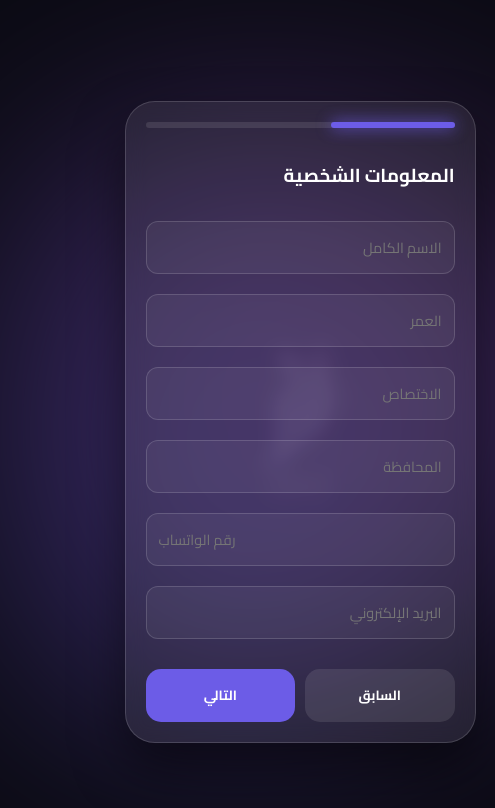
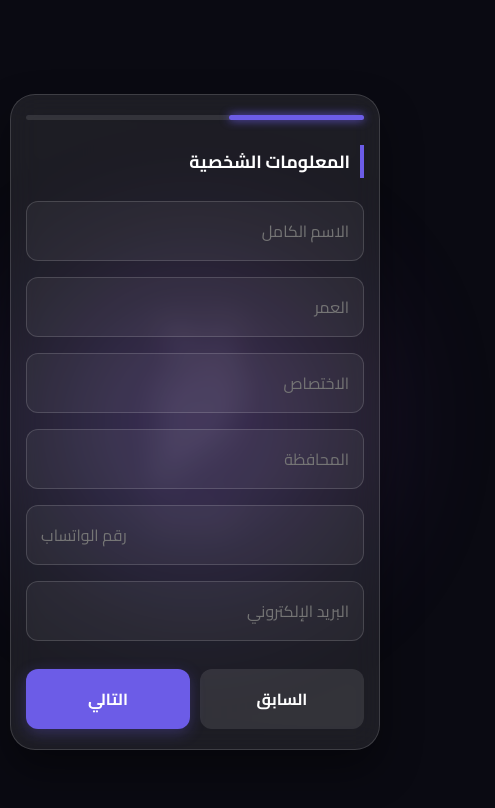
Before and after one commit to AtharFoundation/Athar, a plain HTML site: page index.html in a window 390 px wide. Both pictures are taken after a click on the button "ابدأ الآن". Shown: the whole page, 495 px wide, since content can reach past the window. Drawn offline with Linux system fonts and the light colour scheme.

Commit message:
Update index.html
jjj

```diff
--- a/index.html
+++ b/index.html
@@ -3,7 +3,7 @@
 
 <head>
     <meta charset="UTF-8">
-    <meta name="viewport" content="width=device-width, initial-scale=1.0">
+    <meta name="viewport" content="width=device-width, initial-scale=1.0, maximum-scale=1.0, user-scalable=no">
     <title>فريق أثر - استمارة الانضمام</title>
     <link rel="preconnect" href="https://fonts.googleapis.com">
     <link rel="preconnect" href="https://fonts.gstatic.com" crossorigin>
@@ -23,93 +23,81 @@
             box-sizing: border-box;
             transition: all 0.3s cubic-bezier(0.25, 0.8, 0.25, 1);
             font-family: 'Cairo', sans-serif;
+            -webkit-tap-highlight-color: transparent;
         }
 
         body {
             margin: 0;
             background: var(--bg-dark);
-            height: 100vh;
+            min-height: 100vh;
             display: flex;
             justify-content: center;
             align-items: center;
-            overflow: hidden;
             color: white;
             position: relative;
-            max-width: 100%;
+            width: 100%;
             overflow-x: hidden;
-            padding: 0;
-            /* ضروري لتموضع الشعار */
+            padding: 20px 10px;
         }
 
-        /* --- 1. إضافة الشعار في الخلفية --- */
+        /* --- الخلفية والشعار --- */
         body::before {
             content: "";
-            position: absolute;
+            position: fixed;
             top: 0;
             left: 0;
             width: 100%;
             height: 100%;
-            /* استبدل الرابط التالي برابط شعار المؤسسة */
             background-image: url('/logo.png');
             background-position: center;
             background-repeat: no-repeat;
-            /* حجم الشعار (يمكنك تعديل 50% لتكبيره أو تصغيره) */
-            background-size: 50%;
-            /* شفافية الشعار (0.1 تعني شفاف جداً، 0.9 تعني غامق) */
-            opacity: 0.15;
+            background-size: 70%;
+            opacity: 0.1;
             z-index: -2;
-            /* ليكون خلف الأنيميشن السائل */
             pointer-events: none;
-            /* لضمان عدم تأثيره على النقرات */
         }
 
         .liquid-bg {
-            position: absolute;
+            position: fixed;
             top: 50%;
             left: 50%;
-            width: 600px;
-            height: 600px;
+            width: 300px;
+            height: 300px;
             background: linear-gradient(45deg, var(--primary), #8e44ad);
-            filter: blur(120px);
-            border-radius: 40% 60% 70% 30% / 40% 50% 60% 50%;
+            filter: blur(80px);
+            border-radius: 50%;
             z-index: -1;
             transform: translate(-50%, -50%);
-            animation: liquid-move 20s infinite linear;
-            opacity: 0.4;
-            pointer-events: none; /* لضمان عدم تداخلها مع اللمس */
-            overflow: hidden;
+            opacity: 0.3;
+            pointer-events: none;
         }
-
-
 
         .container {
             background: var(--glass);
-            backdrop-filter: blur(10px);
-            -webkit-backdrop-filter: blur(25px);
+            backdrop-filter: blur(15px);
+            -webkit-backdrop-filter: blur(15px);
             border: 1px solid var(--glass-border);
-            border-radius: 30px;
-            width: 95%;
-            max-width: 550px;
-            padding: 40px;
-            box-shadow: 0 25px 50px rgba(0, 0, 0, 0.5);
+            border-radius: 25px;
+            width: 100%;
+            max-width: 500px;
+            padding: 30px 20px;
+            box-shadow: 0 20px 40px rgba(0, 0, 0, 0.4);
             max-height: 90vh;
             overflow-y: auto;
-            /* --- 2. إخفاء شريط التمرير (للمتصفحات الحديثة مثل فايرفوكس) --- */
             scrollbar-width: none;
+            position: relative;
         }
 
-        /* --- 2. تابع: إخفاء شريط التمرير (لمتصفحات كروم وسفاري) --- */
         .container::-webkit-scrollbar {
             display: none;
-            /* يخفي الشريط تماماً */
         }
 
         .progress-container {
             width: 100%;
-            height: 6px;
+            height: 5px;
             background: rgba(255, 255, 255, 0.1);
             border-radius: 10px;
-            margin-bottom: 30px;
+            margin-bottom: 25px;
         }
 
         .progress-bar {
@@ -117,12 +105,12 @@
             width: 20%;
             background: var(--primary);
             border-radius: 10px;
-            box-shadow: 0 0 15px var(--primary);
+            box-shadow: 0 0 10px var(--primary);
         }
 
         .step {
             display: none;
-            animation: slideUp 0.5s ease forwards;
+            animation: slideUp 0.4s ease-out forwards;
         }
 
         .step.active {
@@ -130,20 +118,13 @@
         }
 
         @keyframes slideUp {
-            from {
-                opacity: 0;
-                transform: translateY(20px);
-            }
-
-            to {
-                opacity: 1;
-                transform: translateY(0);
-            }
+            from { opacity: 0; transform: translateY(15px); }
+            to { opacity: 1; transform: translateY(0); }
         }
 
         h1.logo {
-            font-size: 3rem;
-            margin: 0;
+            font-size: 2.2rem;
+            margin: 0 0 10px 0;
             font-weight: 900;
             background: linear-gradient(to bottom, #fff, var(--secondary));
             -webkit-background-clip: text;
@@ -151,62 +132,52 @@
             text-align: center;
         }
 
-        input,
-        textarea,
-        select {
+        h2 { font-size: 1.2rem; margin-bottom: 5px; }
+        h3 { font-size: 1.1rem; margin-bottom: 15px; border-right: 4px solid var(--primary); padding-right: 10px; }
+
+        input, textarea, select {
             width: 100%;
-            padding: 12px;
-            margin: 10px 0;
+            padding: 14px;
+            margin: 8px 0;
             border-radius: 12px;
             border: 1px solid var(--glass-border);
             background: rgba(255, 255, 255, 0.05);
             color: white;
             outline: none;
-            font-size: 0.9rem;
+            font-size: 16px; /* منع الـ Zoom التلقائي في آيفون */
         }
 
-        .error-field {
-            border-color: var(--error) !important;
-            animation: shake 0.4s;
-            background: rgba(255, 71, 87, 0.1) !important;
-        }
-
-        @keyframes shake {
-
-            0%,
-            100% {
-                transform: translateX(0);
-            }
-
-            25% {
-                transform: translateX(-5px);
-            }
-
-            75% {
-                transform: translateX(5px);
-            }
+        input:focus, textarea:focus {
+            border-color: var(--primary);
+            background: rgba(255, 255, 255, 0.1);
         }
 
         .dept-grid {
             display: grid;
-            grid-template-columns: 1fr 1fr;
-            gap: 12px;
-            margin: 20px 0;
+            grid-template-columns: repeat(2, 1fr);
+            gap: 10px;
+            margin: 15px 0;
         }
 
         .dept-card {
             background: rgba(255, 255, 255, 0.05);
             border: 1px solid var(--glass-border);
-            padding: 15px 10px;
-            border-radius: 15px;
+            padding: 12px 5px;
+            border-radius: 12px;
             cursor: pointer;
             text-align: center;
+            display: flex;
+            align-items: center;
+            justify-content: center;
+            min-height: 60px;
         }
+
+        .dept-card h4 { margin: 0; font-size: 0.85rem; font-weight: 400; }
 
         .dept-card.selected {
             background: var(--primary);
             border-color: white;
-            transform: scale(1.05);
+            transform: scale(0.98);
         }
 
         .btn-row {
@@ -217,29 +188,35 @@
 
         button {
             flex: 1;
-            padding: 14px;
-            border-radius: 15px;
+            padding: 15px;
+            border-radius: 12px;
             border: none;
             font-weight: bold;
+            font-size: 1rem;
             cursor: pointer;
             color: white;
             background: var(--primary);
+            box-shadow: 0 4px 15px rgba(108, 92, 231, 0.3);
         }
+
+        button:active { transform: scale(0.95); }
 
         .btn-prev {
             background: rgba(255, 255, 255, 0.1);
+            box-shadow: none;
         }
-        @media screen and (max-width: 600px) {
-    .container {
-        width: 90%;
-        margin: 0 auto;
-        padding: 20px; /* تقليل الحشو ليتناسب مع الشاشات الصغيرة */
-    }
 
-    .dept-grid {
-        grid-template-columns: 1fr; /* جعل البطاقات تحت بعضها في الموبايل لتجنب العرض الزائد */
-    }
-}
+        .error-field {
+            border-color: var(--error) !important;
+            background: rgba(255, 71, 87, 0.1) !important;
+        }
+
+        /* تعديلات الموبايل */
+        @media (max-width: 400px) {
+            .dept-grid { grid-template-columns: 1fr; }
+            h1.logo { font-size: 1.8rem; }
+            .container { padding: 20px 15px; }
+        }
     </style>
 </head>
 
@@ -255,7 +232,7 @@
         <div class="step active" id="step1">
             <h1 class="logo">مؤسســة أثــر </h1>
             <h2 style="text-align: center;">نزرع المعرفة لنترك أثراً يبقى </h2>
-            <p style="text-align: center; opacity: 0.8;">انضم إلينا واصنع معنا الأثر</p>
+            <p style="text-align: center; opacity: 0.8; font-size: 0.9rem;">انضم إلينا واصنع معنا الأثر</p>
             <button onclick="goTo(2)">ابدأ الآن</button>
         </div>
 
@@ -298,9 +275,9 @@
             <h3>التوجه والالتزام</h3>
             <textarea id="why_join" placeholder="لماذا ترغب بالانضمام للمؤسسة؟" rows="2" required></textarea>
             <textarea id="volunteer_exp" placeholder="تجاربك السابقة في التطوع..." rows="2" required></textarea>
-            <div style="margin: 10px 0; text-align: right;">
-                <label>نسبة الالتزام: <span id="commit-txt">100%</span></label>
-                <input type="range" id="commitment" min="0" max="100" value="100" oninput="updateRange(this.value)">
+            <div style="margin: 10px 0; text-align: right; background: rgba(255,255,255,0.05); padding: 10px; border-radius: 10px;">
+                <label style="font-size: 0.9rem;">نسبة الالتزام: <span id="commit-txt" style="color: var(--secondary); font-weight: bold;">100%</span></label>
+                <input type="range" id="commitment" min="0" max="100" value="100" oninput="updateRange(this.value)" style="margin: 10px 0 0 0;">
             </div>
             <select id="extra_hours" required>
                 <option value="" disabled selected>ساعات إضافية؟</option>
@@ -317,7 +294,7 @@
     </div>
 
     <script>
-
+        // الكود المصدري للجافا سكريبت كما هو تماماً دون أي تعديل في المنطق
         const API_URL = "https://sheetdb.io/api/v1/bi0e9hh6qk36x";
         const depts = [
             { id: 'media', name: 'الإعلام والسوشل ميديا' },
@@ -350,6 +327,7 @@
             document.querySelectorAll('.step').forEach(s => s.classList.remove('active'));
             document.getElementById('step' + step).classList.add('active');
             document.getElementById('p-bar').style.width = (step * 20) + "%";
+            document.getElementById('survey-box').scrollTop = 0; // العودة للأعلى عند الانتقال
         }
 
         function nextWithValidation(currentStep, nextStep) {
@@ -423,7 +401,7 @@
                 });
 
                 document.getElementById('survey-box').innerHTML = `
-                    <div class="step active" style="text-align:center;">
+                    <div class="step active" style="text-align:center; padding: 40px 0;">
                         <h1 class="logo">أثــر</h1>
                         <h2 style="margin-top:20px;">شكراً لك!</h2>
                         <p>تم استلام طلبك بنجاح. سنبقى على تواصل 💜</p>
@@ -438,6 +416,4 @@
         renderDepts();
     </script>
 </body>
-
-
 </html>
```
